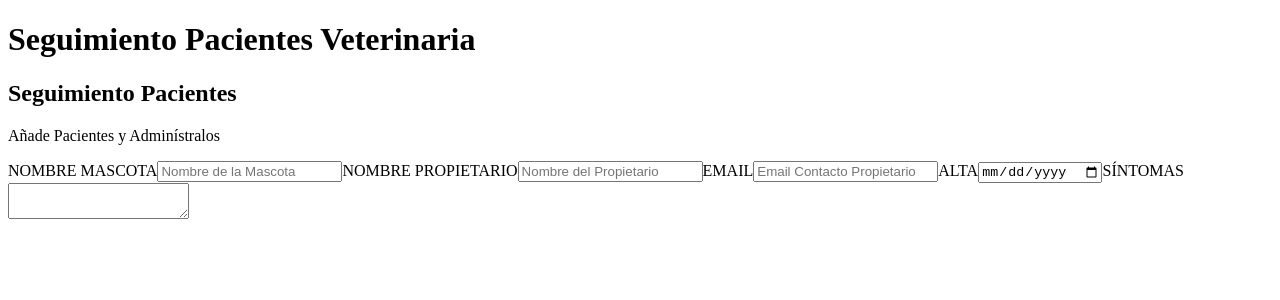
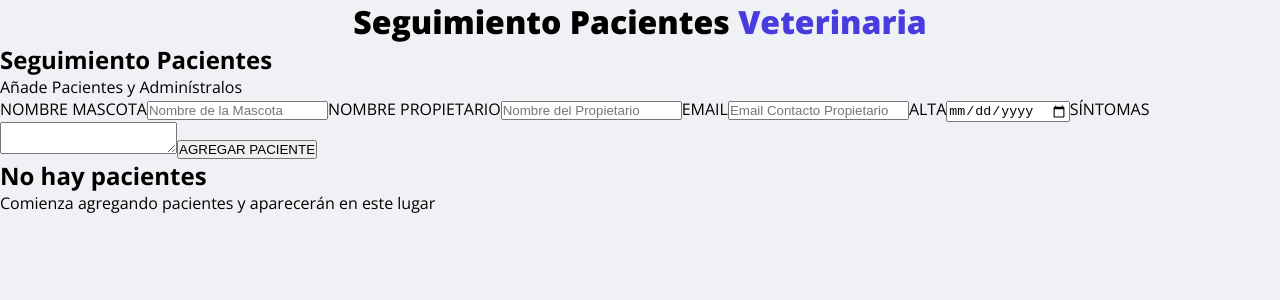
Before and after one commit to LeoCiru/adm-pacientes-veterinaria, a React (Vite) app: page / in a window 1280 px wide. Shown: the top 300 px of the page. Built offline with nearby package versions, Linux system fonts and the light colour scheme.

Commit message:
Aplicando estilos al Header

```diff
--- a/index.html
+++ b/index.html
@@ -4,6 +4,9 @@
     <meta charset="UTF-8" />
     <link rel="icon" type="image/svg+xml" href="/vite.svg" />
     <meta name="viewport" content="width=device-width, initial-scale=1.0" />
+    <link rel="preconnect" href="https://fonts.googleapis.com">
+    <link rel="preconnect" href="https://fonts.gstatic.com" crossorigin>
+    <link href="https://fonts.googleapis.com/css2?family=Open+Sans:wght@300;400;600;700;800&display=swap" rel="stylesheet">
     <title>Administrador Pacientes Veterinaria</title>
   </head>
   <body>
--- a/src/App.jsx
+++ b/src/App.jsx
@@ -1,13 +1,20 @@
 import Header from "./componentes/Header";
 import FormularioPacientes from "./componentes/FormularioPacientes";
+import ListadoPacientes from "./componentes/ListadoPacientes";
 
 
 function App() {
 
   return (
     <>
-      <Header/>
-      <FormularioPacientes/>
+      <header>
+        <Header/>
+      </header>
+
+      <main>
+        <FormularioPacientes/>
+        <ListadoPacientes/>
+      </main>
     </>
   )
 }
--- a/src/componentes/Formulario.jsx
+++ b/src/componentes/Formulario.jsx
@@ -23,6 +23,8 @@ function Formulario() {
             <label htmlFor="sintomas">SÍNTOMAS
                 <textarea id="sintomas"></textarea>
             </label>
+
+            <input type="submit" value="AGREGAR PACIENTE"/>
         </form>
     </>
   )
--- a/src/componentes/Header.jsx
+++ b/src/componentes/Header.jsx
@@ -1,7 +1,7 @@
 function Header() {
   return (
     <div>
-        <h1>Seguimiento Pacientes {''}
+        <h1 className="titulo">Seguimiento Pacientes {''}
             <span>Veterinaria</span>
         </h1>
     </div>
--- /dev/null
+++ b/src/componentes/ListadoPacientes.jsx
@@ -0,0 +1,14 @@
+function ListadoPacientes() {
+  return (
+    <>
+        <h2>No hay pacientes</h2>
+        <p>Comienza agregando pacientes y {''}
+            <span>aparecerán en este lugar</span>
+        </p>
+
+
+    </>
+  )
+}
+
+export default ListadoPacientes
--- a/src/index.css
+++ b/src/index.css
@@ -1,71 +1,35 @@
-/* :root {
-  font-family: Inter, Avenir, Helvetica, Arial, sans-serif;
-  font-size: 16px;
-  line-height: 24px;
-  font-weight: 400;
-
-  color-scheme: light dark;
-  color: rgba(255, 255, 255, 0.87);
-  background-color: #242424;
-
-  font-synthesis: none;
-  text-rendering: optimizeLegibility;
-  -webkit-font-smoothing: antialiased;
-  -moz-osx-font-smoothing: grayscale;
-  -webkit-text-size-adjust: 100%;
+*
+{
+  margin: 0;
+  padding: 0;
+  -webkit-box-sizing: border-box;
+  -moz-box-sizing: border-box;
+  box-sizing: border-box;
 }
 
-a {
-  font-weight: 500;
-  color: #646cff;
-  text-decoration: inherit;
-}
-a:hover {
-  color: #535bf2;
+:root
+{
+  --gris-fondo: #F0F1F4;
+  --morado-principal:#483CDF;
 }
 
-body {
-  margin: 0;
-  display: flex;
-  place-items: center;
-  min-width: 320px;
-  min-height: 100vh;
+html
+{
+  font-family: 'Open Sans', sans-serif;
 }
 
-h1 {
-  font-size: 3.2em;
-  line-height: 1.1;
+body
+{
+  background-color: var(--gris-fondo);
 }
 
-button {
-  border-radius: 8px;
-  border: 1px solid transparent;
-  padding: 0.6em 1.2em;
-  font-size: 1em;
-  font-weight: 500;
-  font-family: inherit;
-  background-color: #1a1a1a;
-  cursor: pointer;
-  transition: border-color 0.25s;
-}
-button:hover {
-  border-color: #646cff;
-}
-button:focus,
-button:focus-visible {
-  outline: 4px auto -webkit-focus-ring-color;
+/* ---------- HEADER ---------- */
+
+body .titulo
+{
+  margin-top: 50px 0 25px 0;
+  font-weight: 800;
+  text-align: center;
 }
 
-@media (prefers-color-scheme: light) {
-  :root {
-    color: #213547;
-    background-color: #ffffff;
-  }
-  a:hover {
-    color: #747bff;
-  }
-  button {
-    background-color: #f9f9f9;
-  }
-}
- */
+body .titulo span { color: var(--morado-principal); }
```
